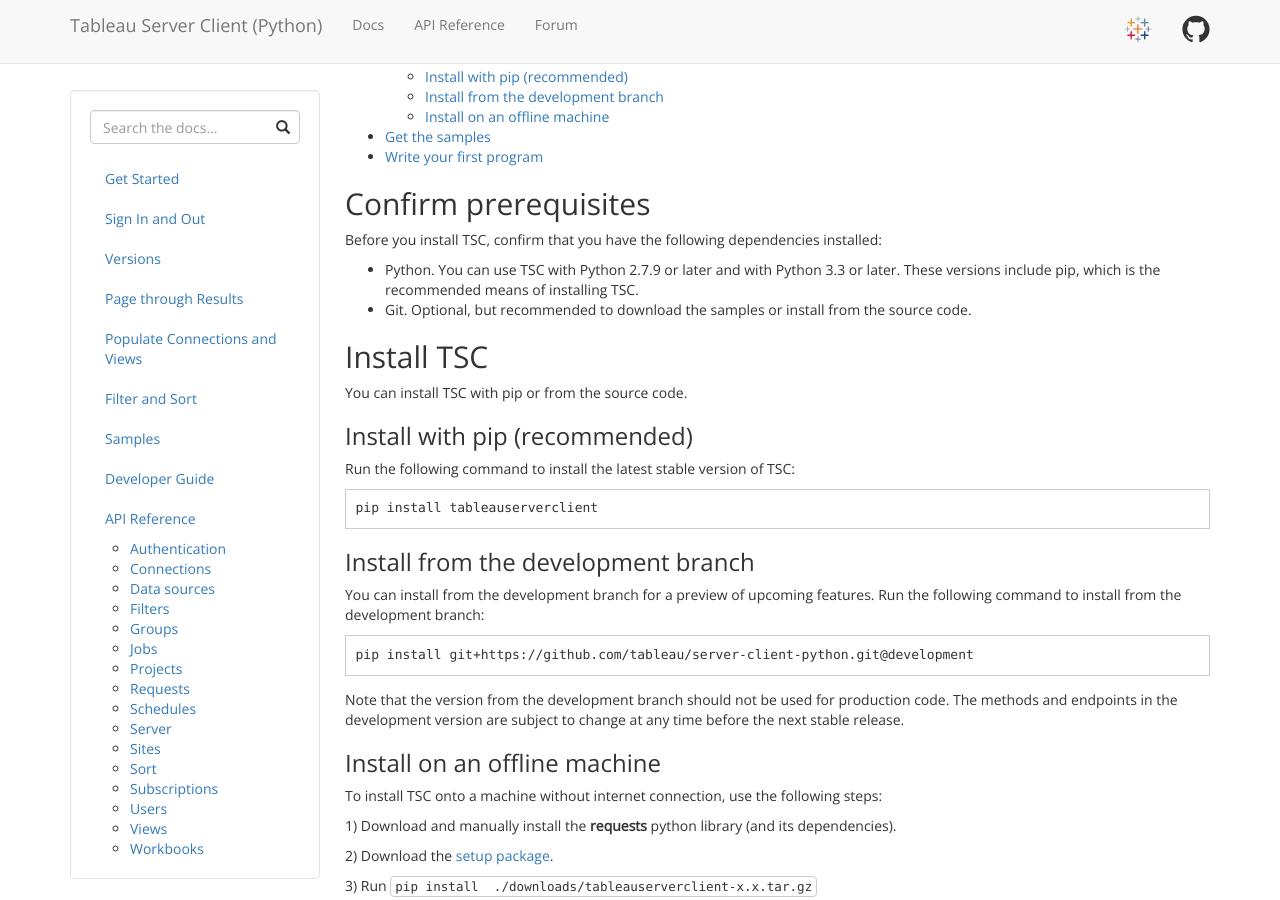
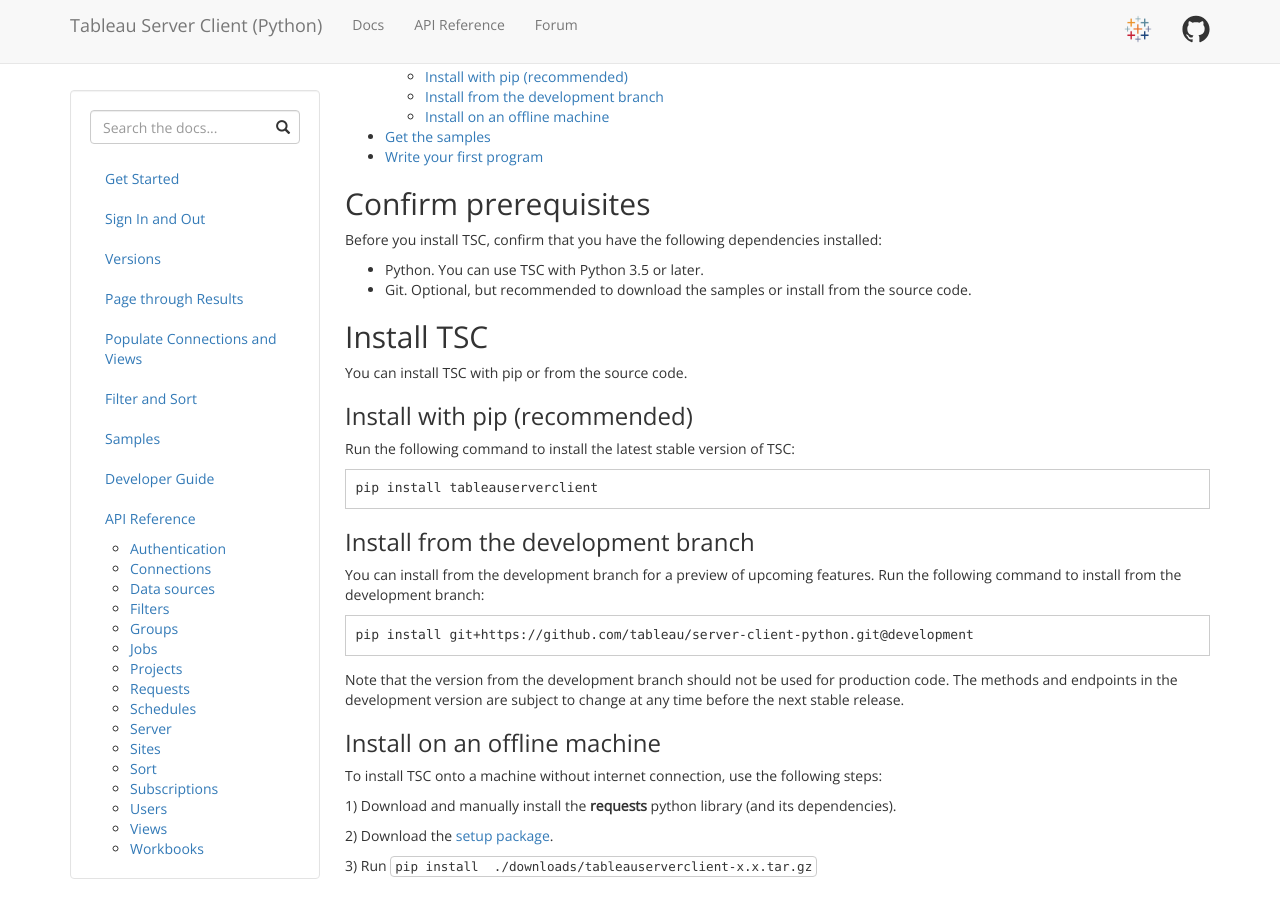
Before and after one commit to tableau/server-client-python, a Jekyll site: the page built from docs/index.md, in a window 1280 px wide and 900 px high, scrolled down 301 px. Built offline with Jekyll 4.4.1, drawn with Linux system fonts in a browser that asks for light colours.

Commit message:
Remove statement that you can use python 2.x (#605)
* Remove statement that you can use python 2.x

* Update index.md

```diff
--- a/docs/index.md
+++ b/docs/index.md
@@ -19,8 +19,7 @@
 
 Before you install TSC, confirm that you have the following dependencies installed:
 
-* Python. You can use TSC with Python 2.7.9 or later and with Python 3.3 or later. These versions include pip, which is
-  the recommended means of installing TSC.
+* Python. You can use TSC with Python 3.5 or later.
 * Git. Optional, but recommended to download the samples or install from the source code.
 
 
```
